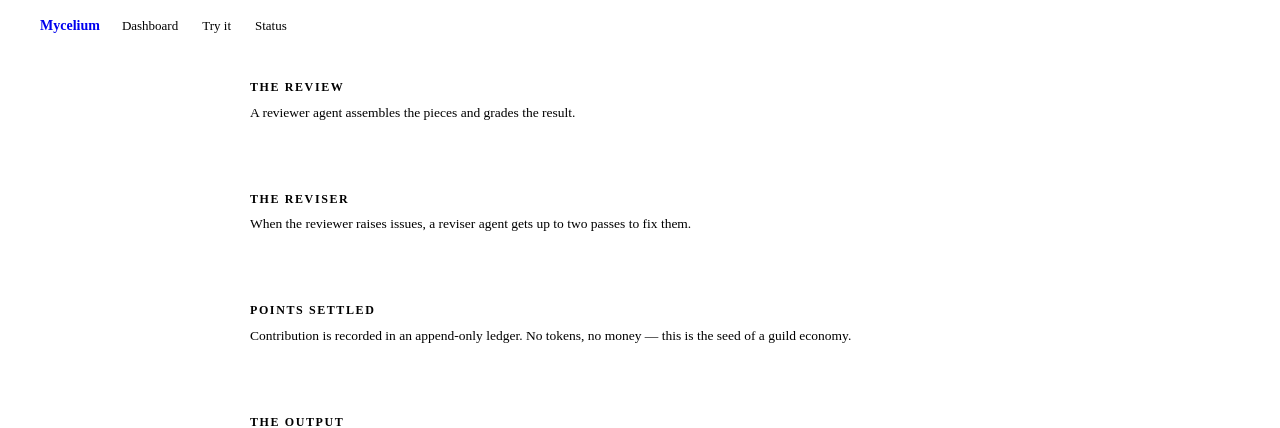
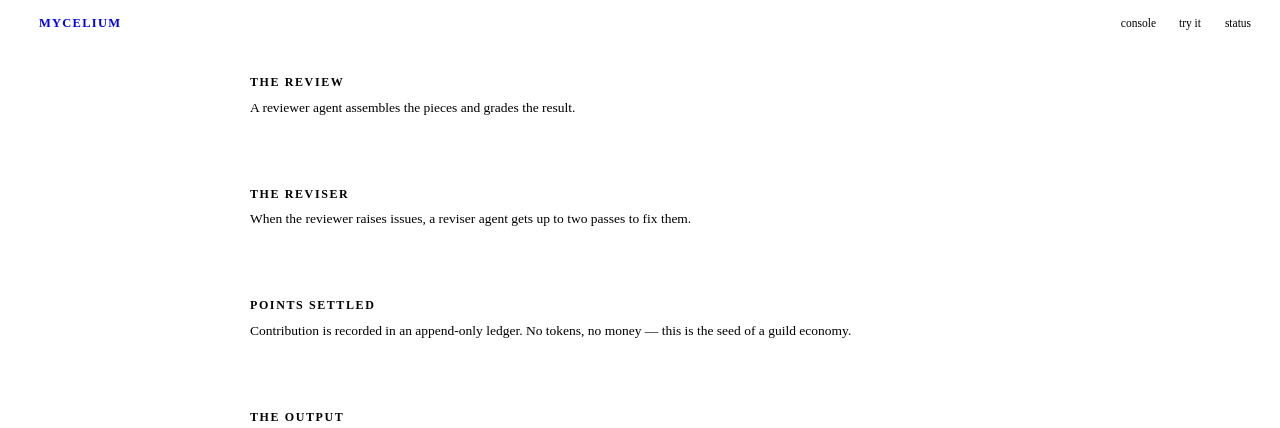
Before and after one commit to Jwrightsman/distributed-orchestrator, a Python web app: template templates/run.html in a window 1280 px wide. Shown: the top 428 px of the page. Run offline with Jinja, Linux system fonts and the light colour scheme; the template is opened without the code that fills it, so the values that code supplies are empty.

Commit message:
style: the run page's header takes the design's form
A 47px bar with the neutral 9px mark, MYCELIUM set in the sans, and mono
links (console, try it, status), each at least 44 by 44px. The old mark was
green with a green halo. Green means PASS, connected or ok, and nothing else
(HANDOFF-UI 1), so as a logo it was decoration.

The page body is the shared run-detail surface, which took the design's
card and sans labels in c532529.

Co-Authored-By: Claude Opus 5 <noreply@anthropic.com>

```diff
--- a/templates/run.html
+++ b/templates/run.html
@@ -58,27 +58,26 @@
   .globalbar {
     position: sticky; top: 0; z-index: 20;
     display: flex; align-items: center; gap: 4px;
-    padding: 0 16px; height: 52px;
+    padding: 0 20px; min-height: 47px;
     background: var(--bg);
     border-bottom: 1px solid var(--border-subtle);
   }
   .globalbar .brand {
-    display: inline-flex; align-items: center; gap: 9px;
-    text-decoration: none; margin-right: 8px;
+    display: inline-flex; align-items: center; gap: 10px; min-height: 44px;
+    text-decoration: none; margin-right: auto;
   }
-  .globalbar .mark {
-    width: 15px; height: 15px; border-radius: 4px;
-    background: var(--accent); box-shadow: 0 0 0 3px var(--accent-wash);
+  /* The brand mark is neutral: green means PASS / connected / ok and nothing
+     else (HANDOFF-UI section 1). */
+  .globalbar .mark { width: 9px; height: 9px; background: var(--mark); }
+  .globalbar .brand-name { font-size: 12.5px; font-weight: 600; letter-spacing: 0.1em; color: var(--mark); text-transform: uppercase; }
+  .globalbar a.link {
+    display: inline-flex; align-items: center; justify-content: center;
+    min-height: 44px; min-width: 44px; padding: 0 8px;
+    color: var(--text-muted); text-decoration: none;
+    font-family: var(--mono); font-size: 11.5px; white-space: nowrap;
   }
-  .globalbar .brand-name { font-size: 14px; font-weight: 650; color: var(--text); }
-  .globalbar a.link {
-    padding: 6px 10px; border-radius: var(--radius-sm);
-    color: var(--text-muted); text-decoration: none;
-    font-size: 13px; font-weight: 500; white-space: nowrap;
-    transition: background .12s ease, color .12s ease;
-  }
-  .globalbar a.link:hover { background: var(--surface-hover); color: var(--text); }
-  .globalbar .spacer { margin-left: auto; }
+  .globalbar a.link:hover { color: var(--text); }
+  .globalbar .spacer { display: none; }
 
   .wrap { width: 100%; max-width: 820px; margin: 0 auto; padding: 0 20px; }
 
@@ -195,9 +194,9 @@
 
 <nav class="globalbar" aria-label="Site">
   <a class="brand" href="/"><span class="mark" aria-hidden="true"></span><span class="brand-name">Mycelium</span></a>
-  <a class="link" href="/dashboard">Dashboard</a>
-  <a class="link is-secondary" href="/try">Try it</a>
-  <a class="link is-secondary" href="/status">Status</a>
+  <a class="link" href="/dashboard" title="Open the console">console</a>
+  <a class="link is-secondary" href="/try" title="Pitch one task on this machine">try it</a>
+  <a class="link is-secondary" href="/status" title="This coordinator's status page">status</a>
   <span class="spacer"></span>
 </nav>
 
```
